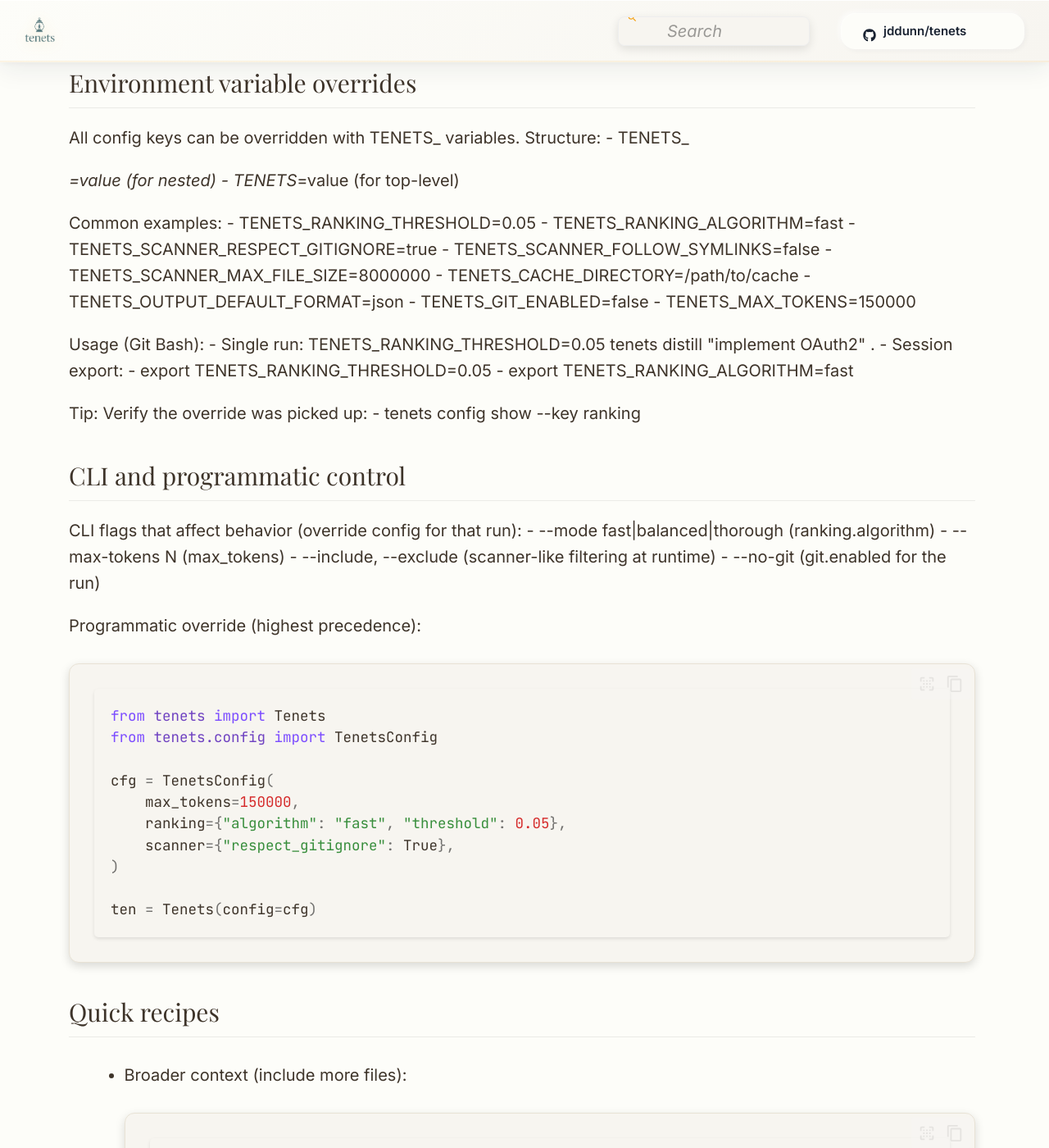
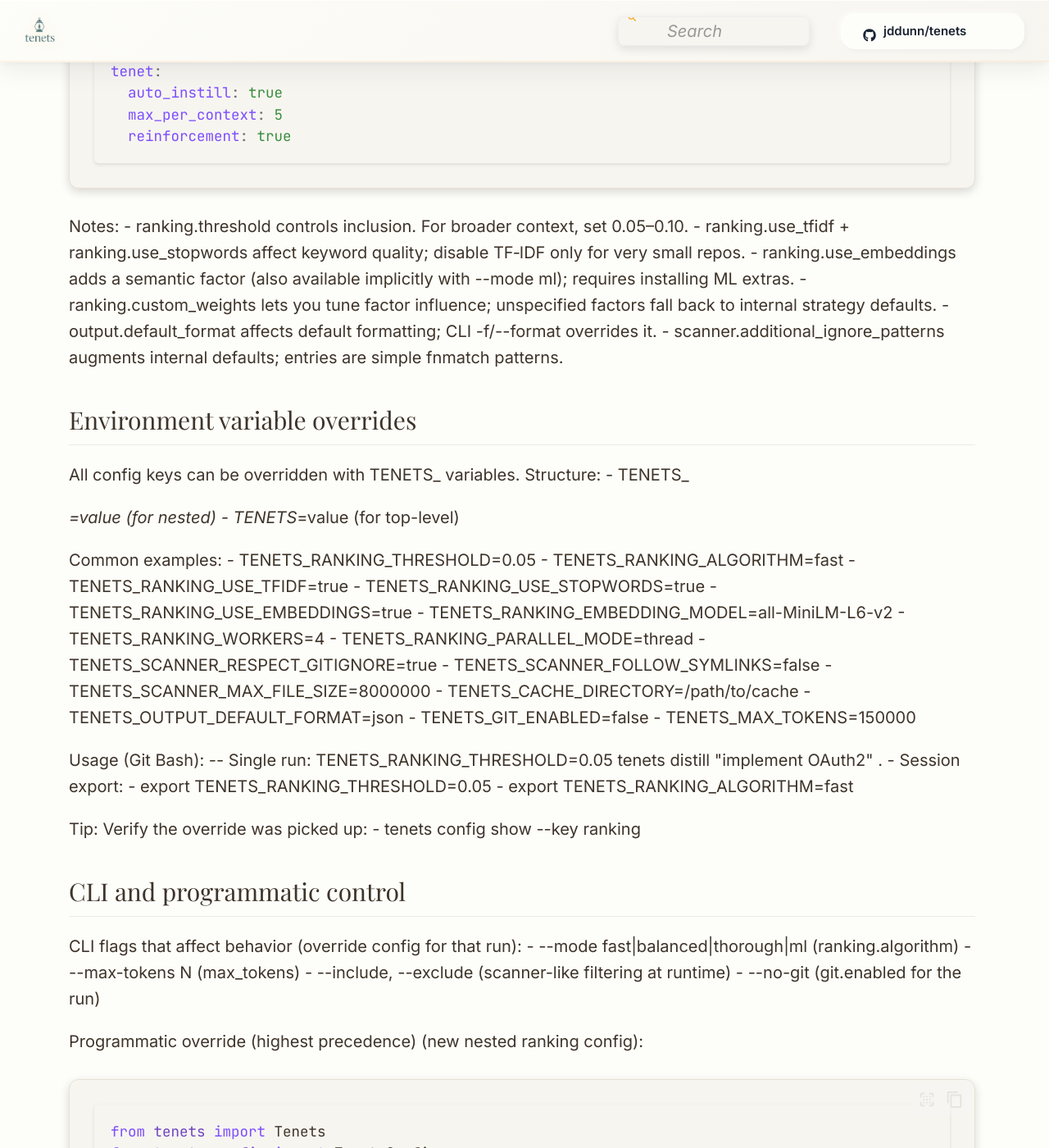
Before and after one commit to jddunn/tenets, an MkDocs documentation site: the page built from docs/CONFIG.md, in a window 1280 px wide and 1400 px high, scrolled down 2204 px. Shown: the whole window at 82% size. Built offline with MkDocs 1.6.1 and Material for MkDocs 9.7.7, drawn with Linux system fonts in a browser that asks for light colours; nearby versions of some CDN libraries; comment, search, counter and statistics services are not loaded; some of the changed text lies outside the part shown.

Commit message:
docs: update docs with new ranking feats / organization

````diff
--- a/docs/CONFIG.md
+++ b/docs/CONFIG.md
@@ -31,15 +31,27 @@
 
 Top-level keys and nested sections mirror the TenetsConfig dataclasses. Common options are below.
 
-Minimal example:
+Minimal example (updated for consolidated ranking system):
 
 ```yaml
 max_tokens: 100000
 
 ranking:
-  algorithm: balanced   # fast | balanced | thorough | ml | custom
-  threshold: 0.10       # 0.0–1.0 (lower includes more files)
-  use_stopwords: false  # Enable stopword filtering for keyword analysis
+  algorithm: balanced      # fast | balanced | thorough | ml | custom
+  threshold: 0.10           # 0.0–1.0 (lower includes more files)
+  use_tfidf: true           # Enable TF‑IDF weighting for keyword relevance
+  use_stopwords: false      # Filter common tokens during TF‑IDF
+  use_embeddings: false     # Semantic similarity (requires ML extras / --mode ml)
+  embedding_model: all-MiniLM-L6-v2  # Model used when embeddings enabled
+  workers: 2                # Parallel workers for ranking (>=2 recommended)
+  parallel_mode: auto       # thread | process | auto (currently thread-based)
+  custom_weights:           # Optional override weights (omit keys to use defaults)
+    keyword_match: 0.25
+    path_relevance: 0.20
+    import_graph: 0.20
+    git_activity: 0.15
+    file_type: 0.10
+    complexity: 0.10
 
 scanner:
   respect_gitignore: true
@@ -69,6 +81,9 @@
 
 Notes:
 - ranking.threshold controls inclusion. For broader context, set 0.05–0.10.
+- ranking.use_tfidf + ranking.use_stopwords affect keyword quality; disable TF‑IDF only for very small repos.
+- ranking.use_embeddings adds a semantic factor (also available implicitly with --mode ml); requires installing ML extras.
+- ranking.custom_weights lets you tune factor influence; unspecified factors fall back to internal strategy defaults.
 - output.default_format affects default formatting; CLI -f/--format overrides it.
 - scanner.additional_ignore_patterns augments internal defaults; entries are simple fnmatch patterns.
 
@@ -81,6 +96,12 @@
 Common examples:
 - TENETS_RANKING_THRESHOLD=0.05
 - TENETS_RANKING_ALGORITHM=fast
+- TENETS_RANKING_USE_TFIDF=true
+- TENETS_RANKING_USE_STOPWORDS=true
+- TENETS_RANKING_USE_EMBEDDINGS=true
+- TENETS_RANKING_EMBEDDING_MODEL=all-MiniLM-L6-v2
+- TENETS_RANKING_WORKERS=4
+- TENETS_RANKING_PARALLEL_MODE=thread
 - TENETS_SCANNER_RESPECT_GITIGNORE=true
 - TENETS_SCANNER_FOLLOW_SYMLINKS=false
 - TENETS_SCANNER_MAX_FILE_SIZE=8000000
@@ -90,7 +111,7 @@
 - TENETS_MAX_TOKENS=150000
 
 Usage (Git Bash):
-- Single run: TENETS_RANKING_THRESHOLD=0.05 tenets distill "implement OAuth2" .
+-- Single run: TENETS_RANKING_THRESHOLD=0.05 tenets distill "implement OAuth2" .
 - Session export:
   - export TENETS_RANKING_THRESHOLD=0.05
   - export TENETS_RANKING_ALGORITHM=fast
@@ -101,21 +122,28 @@
 ## CLI and programmatic control
 
 CLI flags that affect behavior (override config for that run):
-- --mode fast|balanced|thorough  (ranking.algorithm)
+- --mode fast|balanced|thorough|ml  (ranking.algorithm)
 - --max-tokens N                 (max_tokens)
 - --include, --exclude           (scanner-like filtering at runtime)
 - --no-git                       (git.enabled for the run)
 
-Programmatic override (highest precedence):
+Programmatic override (highest precedence) (new nested ranking config):
 
 ```python
 from tenets import Tenets
 from tenets.config import TenetsConfig
 
 cfg = TenetsConfig(
-    max_tokens=150000,
-    ranking={"algorithm": "fast", "threshold": 0.05},
-    scanner={"respect_gitignore": True},
+  max_tokens=150000,
+  ranking={
+    "algorithm": "fast",
+    "threshold": 0.05,
+    "use_tfidf": True,
+    "use_stopwords": False,
+    "use_embeddings": False,
+    "workers": 4,
+  },
+  scanner={"respect_gitignore": True},
 )
 
 ten = Tenets(config=cfg)
@@ -128,6 +156,7 @@
 ranking:
   algorithm: fast
   threshold: 0.05
+  use_tfidf: true
 ```
 
 - Stricter context (only top matches):
@@ -151,6 +181,6 @@
 
 ## Troubleshooting
 
-- No files included: lower ranking.threshold (e.g., 0.05), add --include "*.py", increase --max-tokens, or use --mode fast.
+- No files included: lower ranking.threshold (e.g., 0.05), add --include "*.py", increase --max-tokens, enable fast mode, or temporarily raise workers.
 - Not seeing config changes: ensure you’re editing the right .tenets.yml (repo root), then run tenets config show to confirm.
 - Environment not applying: export variables in the same shell session where you run tenets.
````
Also changed, not shown: other parts of docs/CONFIG.md (+1 -0 lines), README.md (+5 -3 lines), docs/api/index.md (+12 -4 lines).
